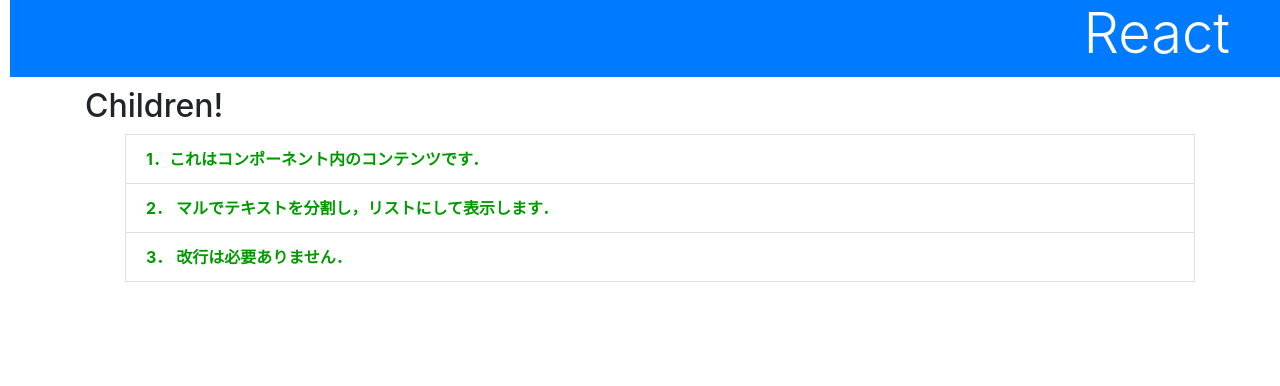
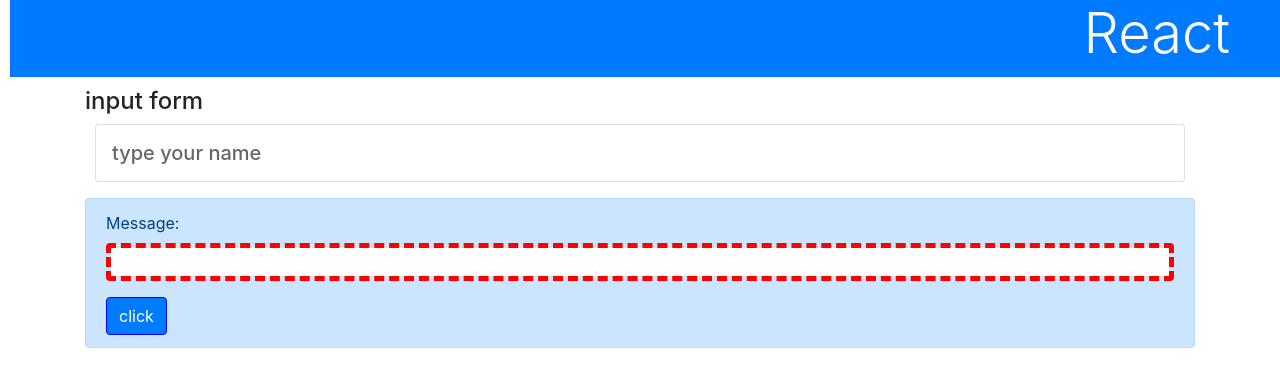
Before and after one commit to kitoriaaa/React-learn, a React (Create React App) app in the folder react_app_v2/: page / in a window 1280 px wide. Shown: the top 386 px of the page. Built offline with nearby package versions, Linux system fonts and the light colour scheme.

Commit message:
Update to use form component

```diff
--- a/react_app_v2/src/App.css
+++ b/react_app_v2/src/App.css
@@ -55,3 +55,11 @@
   color: #666;
   font-size: 16pt;
 }
+
+input:invalid {
+  border: 5px dashed red;
+}
+
+input:valid {
+  border: 1px solid blue;
+}
--- a/react_app_v2/src/App.js
+++ b/react_app_v2/src/App.js
@@ -2,10 +2,27 @@
 import './App.css';
 
 class App extends Component {
-  input = '';
-
+  input = ''
   constructor(props) {
     super(props);
+    this.state = {
+      title: 'input form',
+      message: 'type your name',
+    };
+    this.doChange = this.doChange.bind(this);
+    this.doSubmit = this.doSubmit.bind(this);
+  }
+
+  doChange(event) {
+    this.input = event.target.value;
+  }
+
+  doSubmit(event) {
+    this.setState({
+      title: 'send form',
+      message: 'Hello, ' + this.input + '!!',
+    });
+    event.preventDefault();
   }
 
   render() {
@@ -13,48 +30,21 @@
       <div>
         <h1 className="bg-primary text-white display-4">React</h1>
         <div className="container">
-          <Message title="Children!">
-            これはコンポーネント内のコンテンツです．
-            マルでテキストを分割し，リストにして表示します．
-            改行は必要ありません．
-          </Message>
+          <h4>{this.state.title}</h4>
+          <p className="card h5 p-3">{this.state.message}</p>
+          <div className="alert alert-primary mt-3">
+            <form onSubmit={this.doSubmit}>
+              <div className="form-group">
+                <label>Message:</label>
+                <input type="text" className="form-control" onChange={this.doChange} required pattern="[A-Za-z]+" />
+              </div>
+              <input type="submit" className="btn btn-primary" value="click" />
+            </form>
+          </div>
         </div>
       </div>
     )
   }
 }
 
-
-class Message extends Component {
-  li = {
-    fotSize: "14pt",
-    fontWeight: "bold",
-    color: "#090",
-  };
-
-  render() {
-    let content = this.props.children;
-    let arr = content.split("．");
-    let arr2 = []
-    for (let i = 0; i < arr.length; i++) {
-      if (arr[i].trim() != '') {
-        arr2.push(arr[i]);
-      }
-    }
-
-    let list = arr2.map((value, key) => (
-      <li className="list-group-item" style={this.li} key={key}>
-        {key + 1}．{value}．
-      </li>
-    ));
-
-    return (
-      <div>
-        <h2>{this.props.title}</h2>
-        <ol classname="list-group">{list}</ol>
-      </div>
-    );
-  }
-}
-
 export default App;
```
